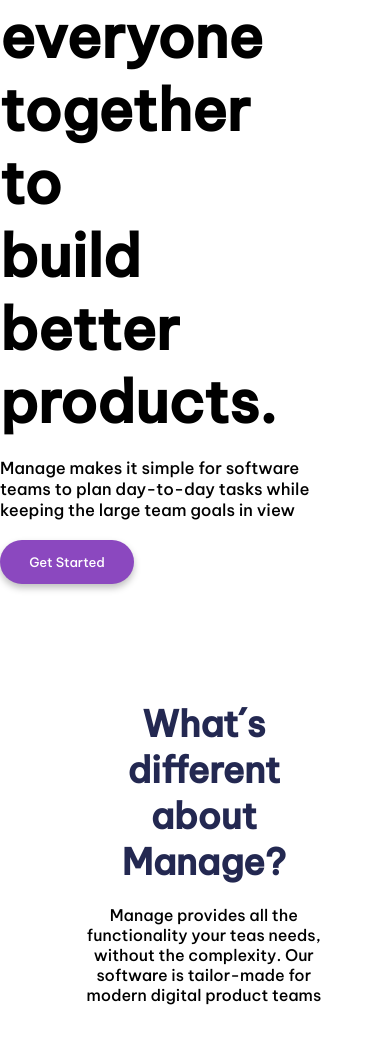
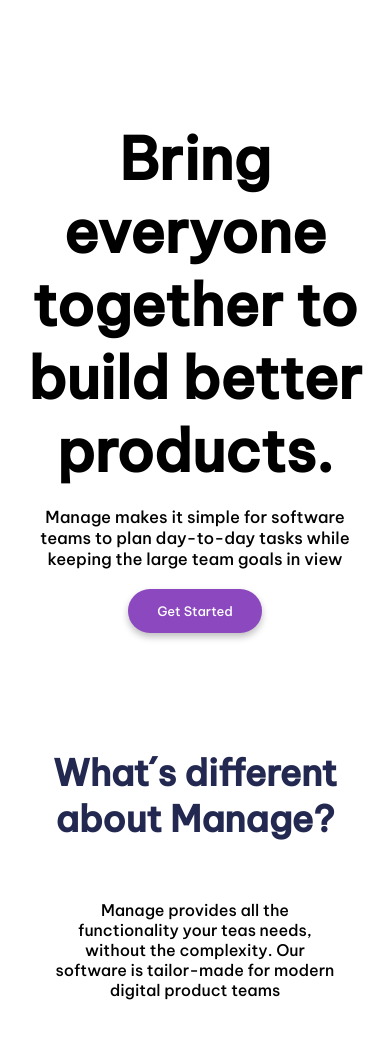
Before and after one commit to gerogramajo/Front_Entregable, a plain HTML site: page root/index.html in a window 390 px wide. Shown: the part 591-1650 px from the top of the page. Drawn offline with Linux system fonts and the light colour scheme.

Commit message:
TERMINADO?

```diff
--- a/root/css/style.css
+++ b/root/css/style.css
@@ -1,3 +1,4 @@
+/* VICTOR GENIO DEL ALMA TENE EN CUENTA ESTO: La pantalla de referencia es de 1920x1080, en la parte mobile en el h1 aunque probé redunciendo el contenedor un 10% para que al poner width al 100% quede igual no me fue posible */
 /* Etiquetas generales*/
 .column {
     display: flex;
@@ -9,7 +10,7 @@
     font-family: 'Be Vietnam Pro', sans-serif;
 }
 
-button{
+button {
     background-color: #8B48BF;
     border-radius: 50px;
     color: white;
@@ -27,6 +28,7 @@ body {
     padding: 0;
     box-sizing: border-box;
 }
+
 /* Encabezado -----------------------------------------------------------------------------------*/
 header {
     display: flex;
@@ -58,21 +60,23 @@ header button:hover {
 .menu-hamburguesa {
     display: none;
 }
+
 /*Cuerpo------------------------------------------------------------------------------------------*/
 
 main {
     display: flex;
-    justify-content: center;
+    justify-content: space-around;
     padding-top: 10%;
 }
 
-.principal {
+.principal section {
     width: 39%;
     display: flex;
-    justify-content: flex-start;
-
 }
 
+.primero {
+    padding-left: 5.3%;
+}
 
 h1 {
     font-size: 58px;
@@ -92,9 +96,10 @@ main button:hover {
     opacity: 80%
 }
 
-.graphic-mobile{
+main .graphic-mobile {
     display: none;
 }
+
 /*----------------------------------------------------------------------------------------------*/
 
 .segundo {
@@ -104,7 +109,7 @@ main button:hover {
 
 .segundo article {
     width: 36.5%;
-    padding-top: 10% ;
+    padding-top: 10%;
 }
 
 .segundo h2 {
@@ -159,14 +164,14 @@ main button:hover {
     width: 80%;
     color: #B3B2B7;
     padding-left: 90px;
-    text-align:left;
+    text-align: left;
 }
 
 
 
 /*----------------------------------------------------------------------------------------------*/
 
-.tercero{
+.tercero {
     justify-content: space-around;
     display: flex;
     flex-direction: column;
@@ -201,12 +206,12 @@ main button:hover {
     font-weight: 700;
 }
 
-.tercero img{
+.tercero img {
     width: 70px;
     height: 70px;
 }
 
-.card{
+.card {
     width: 30%;
     display: flex;
     flex-direction: column;
@@ -216,7 +221,7 @@ main button:hover {
     padding-bottom: 10px;
 }
 
-.card img{
+.card img {
     position: relative;
     bottom: 40px;
     width: 100px;
@@ -227,15 +232,16 @@ main button:hover {
 .tercero button:hover {
     opacity: 80%
 }
+
 /*----------------------------------------------------------------------------------------------*/
 
 .cuarto {
-    background-color: #8B48BF ;
+    background-color: #8B48BF;
     display: flex;
     justify-content: space-around;
     height: 30vh;
     align-items: center;
-    margin-top: 15vh ;
+    margin-top: 15vh;
 }
 
 .cuarto h2 {
@@ -259,6 +265,7 @@ main button:hover {
 #reversebutton:hover {
     opacity: 80%
 }
+
 /* Pie de página---------------------------------------------------------------------------------*/
 
 footer {
@@ -274,17 +281,17 @@ footer ul {
     list-style: none;
 }
 
-footer ul li{
+footer ul li {
     font-size: 16px;
     font-weight: 400;
     margin: 20px 0px;
 }
 
-.footer-li{
+.footer-li {
     margin-bottom: 50px;
 }
 
-footer a{
+footer a {
     text-decoration: none;
     color: white;
 }
@@ -299,8 +306,12 @@ footer section input {
 footer section button {
     border-radius: 50px;
     height: 44px;
-    width:  63px ;
+    width: 63px;
     align-items: center;
+}
+
+footer button:hover {
+    opacity: 80%;
 }
 
 .flex {
@@ -316,11 +327,12 @@ footer section button {
     flex-direction: column;
 }
 
+
 .redes img {
     padding: 0 3px;
 }
 
- .inbox {
+.inbox {
     display: flex;
     flex-direction: column;
     justify-content: space-between;
@@ -328,16 +340,13 @@ footer section button {
     padding-top: 40px;
 }
 
-footer p{
-    font-size: 12.5px;
-    font-weight: 500;
-    color: #8C8C94;
-}
-
 .copyright {
     display: flex;
     justify-content: flex-end;
     align-items: flex-end;
+    font-size: 12.5px;
+    font-weight: 500;
+    color: #8C8C94;
 }
 
 .copyright-mobile {
@@ -351,7 +360,7 @@ footer p{
 /*-------------MOBILE------------------------------------*/
 
 @media (max-width: 480px) {
-    *{
+    * {
         padding: 0;
         margin: 0;
         box-sizing: border-box;
@@ -365,82 +374,117 @@ footer p{
     header nav {
         display: none;
     }
+
     header button {
         display: none;
     }
 
-    .menu-hamburguesa{
-        display:flex
-
+    .menu-hamburguesa {
+        display: flex
     }
 
     /*--------------------------------------------------*/
-    main {
+    .principal {
         flex-direction: column-reverse;
-        display: flex;
+        width: 100vw;
+        justify-content: space-between;
     }
 
-    .principal{
-        justify-content: center;
+    .principal section {
         display: flex;
         width: 100%;
+        justify-content: center;
+        padding: 0;
+        align-self: center;
     }
 
-    .principal h1 {
+    .primero {
         justify-content: center;
-        width: 50%;
-        height: 40%;
     }
 
-    .principal p {
+    .primero h1 {
         justify-content: center;
-        width: 90%;
+        width: 100%;
+        height: 80%;
+        text-align: center;
+        align-self: center;
     }
 
+    .primero p {
+        justify-content: center;
+        width: 80%;
+        text-align: center;
+        align-self: center;
+    }
 
-    .derecha {
+    .primero button {
+        align-self: center;
+        justify-content: center;
+        text-align: center;
+    }
+
+    .primero a {
+        align-self: center;
+        justify-content: center;
+        text-align: center;
+    }
+
+    .principal .derecha {
         display: none;
     }
 
-    .graphic-mobile{
+    .graphic-mobile {
         display: flex;
+        margin-bottom: 50%;
     }
 
     /*----------------------------------------------------*/
-    .segundo{
+    .segundo {
         flex-direction: column;
-        width: 100%;
         margin: 20% 0%;
-        justify-content: space-between;
-
+        display: flex;
     }
 
     .segundo article {
         width: 100%;
         justify-content: center;
+        display: flex;
     }
 
-    #izquierda-p{
-        width: 84%;
-        margin-top: 20px;
-        text-align: center
+    #izquierda-p {
+        width: 75%;
+        margin-top: 15%;
+        text-align: center;
+        margin-bottom: 20%;
+        padding: 0;
+        justify-content: center;
+        align-self: center;
     }
-    .segundo h2{
-        width: 84%;
+
+    .segundo h2 {
+        width: 100%;
         justify-content: center;
         text-align: center;
+        padding: 0;
+    }
 
+    .h3-01,
+    .h3-02,
+    .h3-03 {
+        border-top-left-radius: 100px;
+        border-bottom-left-radius: 100px;
     }
 
     .segundo h3 {
         background: #8B48BF4D;
         width: 100%;
         height: 40px;
-        padding: 2% 0 2% 10%;
+        padding: 2% 0 2% 0%;
         margin: 5% 0;
+
     }
 
-    .segundo p{
+    .segundo p {
         width: 95%;
         padding: 0 0 0 10%;
     }
@@ -451,7 +495,8 @@ footer p{
         margin-top: 30%;
     }
 
-    .card1, .card3{
+    .card1,
+    .card3 {
         display: none;
     }
 
@@ -465,7 +510,8 @@ footer p{
 
     .cuarto {
         flex-direction: column;
-        padding-bottom: 5%;
+        padding: 5% 0;
+        height: 40vh;
     }
 
     .cuarto h2 {
@@ -489,8 +535,12 @@ footer p{
         justify-content: space-between;
     }
 
-    .inbox{
+    .inbox {
         margin-bottom: 15%;
+    }
+
+    .inbox input {
+        border: solid 2px #8B48BF;
     }
 
     .logos {
@@ -517,12 +567,12 @@ footer p{
         display: flex;
     }
 
-    .redes img{
+    .redes img {
         padding: 0 7.5%;
         justify-content: center;
     }
 
-    .copyright-mobile{
+    .copyright-mobile {
         display: flex;
         padding: 10%;
         margin-top: 10%;
--- a/root/index.html
+++ b/root/index.html
@@ -12,6 +12,7 @@
         rel="stylesheet">
     <link href="./css/style.css" rel="stylesheet">
 </head>
+
 
 <body>
     <header>
@@ -28,8 +29,8 @@
         <button>Get Started</button>
         <img src="./img/ant-design_menu-outlined.png" alt="menu-hamburguesa" class="menu-hamburguesa">
     </header>
-    <main>
-        <section class="column principal">
+    <main class="principal">
+        <section class="column primero">
             <h1>Bring everyone
                 together to build
                 better products.</h1>
@@ -38,7 +39,7 @@
                 large team goals in view </p>
             <a href="#"><button>Get Started</button></a>
         </section>
-        <section class="principal derecha">
+        <section class="derecha">
             <img src="./img/Ilustracion.jpg" alt="graphic">
 
         </section>
@@ -128,7 +129,7 @@
         </section>
         <section class="column logos">
             <article class="logo-footer">
-            <img src="./img/Logo (3).png" alt="logo">
+                <img src="./img/Logo (3).png" alt="logo">
             </article>
             <article class="redes">
                 <img src="./img/Vector (5).png" alt="icon-facebook">
@@ -157,8 +158,10 @@
         </div>
         <section class="column inbox">
             <article>
-                <input type="email" name="email" id="email" placeholder="Update in your inbox...">
-                <button type="submit" name="email" id="email" value="email">Go</button>
+                <form>
+                    <input type="email" name="email" id="email" placeholder=" Update in your inbox...">
+                    <button type="submit" name="email" id="email" value="email">Go</button>
+                </form>
             </article>
             <div class="copyright">
                 <p>Copyright 2020. All Rights Reserved</p>
```
